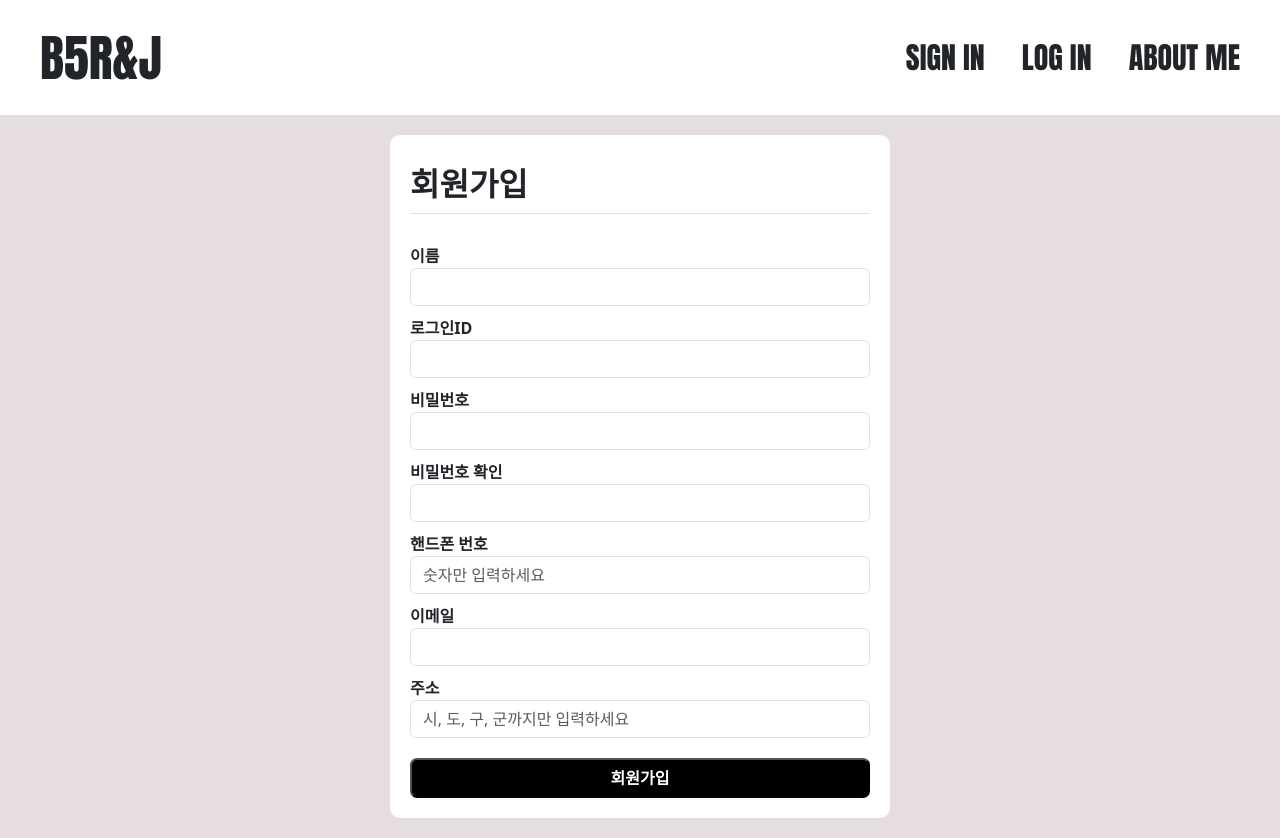
After one commit to vornameryuDev/Business_blog, a Flask app: template templates/user/create.html in a window 1280 px wide. The commit adds this page. Run offline with Flask 3, Linux system fonts and the light colour scheme; the template is opened without the code that fills it: values that come from a table or form of the project are taken from there, others are empty.

Commit message:
user create

```diff
--- a/app.py
+++ b/app.py
@@ -1,4 +1,4 @@
-from flask import Flask, render_template
+from flask import Flask, config
 from flask_login import LoginManager
 from flask_migrate import Migrate
 from flask_sqlalchemy import SQLAlchemy
@@ -9,6 +9,9 @@ db = SQLAlchemy()
 migrate = Migrate()
 def create_app():
     app = Flask(__name__)
+
+    #--------- CSRF
+    app.secret_key = config.secret_key
 
     #---------- config
     app.config.from_object(config)
--- /dev/null
+++ b/forms/user_forms.py
@@ -0,0 +1,14 @@
+import datetime
+from flask_wtf import FlaskForm
+from wtforms import EmailField, PasswordField, StringField
+from wtforms.validators import DataRequired, Length, EqualTo, Email
+
+
+class UserCreateForm(FlaskForm):
+    username = StringField('이름', validators=[DataRequired(), Length(min=3, max=25)])
+    nickname = StringField('로그인ID', validators=[DataRequired(), Length(min=3, max=25)])
+    password1 = PasswordField('비밀번호', validators=[DataRequired(), EqualTo('password2', '비밀번호가 일치하지 않습니다.')])
+    password2 = PasswordField('비밀번호 확인', validators=[DataRequired()])
+    phone = StringField('핸드폰 번호', validators=[DataRequired()])
+    email = EmailField('이메일', validators=[DataRequired(), Email()])
+    address = StringField('주소', validators=[DataRequired()])
--- a/models/user_model.py
+++ b/models/user_model.py
@@ -6,7 +6,7 @@ class User(db.Model, UserMixin):
     id = db.Column(db.Integer, primary_key=True)
     username = db.Column(db.String(20), nullable=False)
     nickname = db.Column(db.String(10), unique=True, nullable=False)
-    password = db.Column(db.String(20), nullable=False)
+    password = db.Column(db.String(1000), nullable=False)
     phone = db.Column(db.String(20), unique=True, nullable=False)
     email = db.Column(db.String(100), unique=True, nullable=False)
     address = db.Column(db.String(50), nullable=False)
--- a/static/js/nav_header.js
+++ b/static/js/nav_header.js
@@ -1,6 +1,10 @@
+const logoBtn = document.querySelector('.nav-title');
 const signInBtn = document.querySelector('header div.nav-btn span:first-child');
 const logInBtn = document.querySelector('header div.nav-btn span:nth-child(2)');
 
+function logo() {
+    location.href = this.dataset.uri;
+}
 function signIn() {
     location.href = this.dataset.uri;
 }
@@ -8,5 +12,6 @@ function logIn() {
     location.href = this.dataset.uri;
 }
 
+logoBtn.addEventListener('click', logo);
 signInBtn.addEventListener('click', signIn);
 logInBtn.addEventListener('click', logIn);
--- a/static/style.css
+++ b/static/style.css
@@ -2,6 +2,12 @@
     font-family: "Anton", sans-serif;
     font-style: normal;
   }
+
+:root{
+    --app-color: rgb(230, 222, 222);
+}
+
+
 header {
     padding: 20px;
 }
@@ -17,6 +23,9 @@ header {
 .nav-title {
     font-size: 50px;
 }
+.nav-title:hover {
+    cursor: pointer;
+}
 .nav-btn {
     font-size: 30px;
 }
@@ -26,8 +35,11 @@ header {
 .nav-btn span:hover {
     cursor: pointer;
 }
+.main-body-container {
+    background-color: rgb(230, 222, 222);
+    padding: 20px 0 20px 0;
+}
 .question-list-container {
-    /* background-color: rgb(209, 208, 212);  */
     background-color: rgb(230, 222, 222);
     padding: 20px 0 20px 0;
 }
@@ -55,3 +67,35 @@ header {
     color: white;
     font-weight: 700;
 }
+.question-list-table {
+    padding: 20px;
+    background-color: white;
+}
+.signin-container h2 {
+    font-weight: 700;
+    padding: 10px 0 10px 0;
+    border-bottom: solid 1px var(--app-color);
+    margin-bottom: 30px;
+}
+.signin-container>div {
+    background-color: white;
+    width: 500px;
+    margin: 0 auto;
+    padding:20px;
+    border-radius: 10px;
+}
+.signin-container button {
+    width:100%;
+    height: 40px;
+    background-color: black;
+    color: white;
+    font-weight: 700;
+    margin-top: 10px;
+    border-radius: 7px;
+}
+.signin-form-element {
+    margin-bottom: 10px;
+}
+.signin-form-element label{
+    font-weight: 700;
+}
--- a/templates/questions/list.html
+++ b/templates/questions/list.html
@@ -9,7 +9,7 @@
             <a href="">질의응답</a>
         </div>
         <!-- question 표 -->
-        <div class="col-10" style="padding: 20px; background-color: white;">
+        <div class="col-10 question-list-table">
             <h2>공지사항</h2>
             <table class="table">
                 <thead>
--- /dev/null
+++ b/templates/snippets/error_flash.html
@@ -0,0 +1,18 @@
+{% if form.errors %}
+<div class="alert alert-danger">
+    {% for field, errors in form.errors.items() %}
+    <ul>
+        {{ form[field].label }}
+        {% for error in errors %}
+        <li>{{ error }}</li>
+        {% endfor %}
+    </ul>
+    {% endfor %}
+</div>
+{% endif %}
+
+{% for message in get_flashed_messages() %}
+<div class="alert alert-danger">
+    {{ message }}
+</div>
+{% endfor %}
--- a/templates/snippets/nav_header.html
+++ b/templates/snippets/nav_header.html
@@ -1,6 +1,6 @@
 <header class="anton-regular">
     <div class="nav-container">
-        <div class="nav-title">B5R&J</div>
+        <div class="nav-title" data-uri="{{ url_for('question.list') }}">B5R&J</div>
         <div class="nav-btn">
             <span data-uri="{{ url_for('user.create') }}">SIGN IN</span>
             <span data-uri="{{ url_for('user.login') }}">LOG IN</span>
--- /dev/null
+++ b/templates/user/create.html
@@ -0,0 +1,61 @@
+{% extends 'base.html' %}
+{% block content %}
+
+<div class="main-body-container">
+    <!-- question 표 -->
+    <form method="post">
+        {{ form.csrf_token }}
+        <div class="signin-container">
+            <div>
+                <h2>회원가입</h2>
+                {% include '/snippets/error_flash.html' %}
+                <div class="signin-form-element">
+                    <label for="username">
+                        {{ form.username.label }}
+                    </label>
+                    <input required type="text" class="form-control" name="username" value="{{ form.username.data or '' }}">
+                </div>
+                <div class="signin-form-element">
+                    <label for="nickname">
+                        {{ form.nickname.label }}
+                    </label>
+                    <input required type="text" class="form-control" name="nickname" value="{{ form.nickname.data or '' }}">
+                </div>
+                <div class="signin-form-element">
+                    <label for="password1">
+                        {{ form.password1.label }}
+                    </label>
+                    <input required type="password" class="form-control" name="password1" value="{{ form.password1.data or '' }}">
+                </div>
+                <div class="signin-form-element">
+                    <label for="password2">
+                        {{ form.password2.label }}
+                    </label>
+                    <input required type="password" class="form-control" name="password2" value="{{ form.password2.data or '' }}">
+                </div>
+                <div class="signin-form-element">
+                    <label for="phone">
+                        {{ form.phone.label }}
+                    </label>
+                    <input required type="text" class="form-control" name="phone" value="{{ form.phone.data or '' }}" placeholder="숫자만 입력하세요">
+                </div>
+                <div class="signin-form-element">
+                    <label for="email">
+                        {{ form.email.label }}
+                    </label>
+                    <input required type="email" class="form-control" name="email" value="{{ form.email.data or '' }}">
+                </div>
+                <div class="signin-form-element">
+                    <label for="address">
+                        {{ form.address.label }}
+                    </label>
+                    <input required type="text" class="form-control" name="address" value="{{ form.address.data or '' }}" placeholder="시, 도, 구, 군까지만 입력하세요">
+                </div>
+                <button class="signin-btn">회원가입</button>
+            </div>
+        </div>
+    </form>
+
+</div>
+
+{% endblock %}
```
Also changed, not shown: views/user_views.py (+36 -3 lines).
